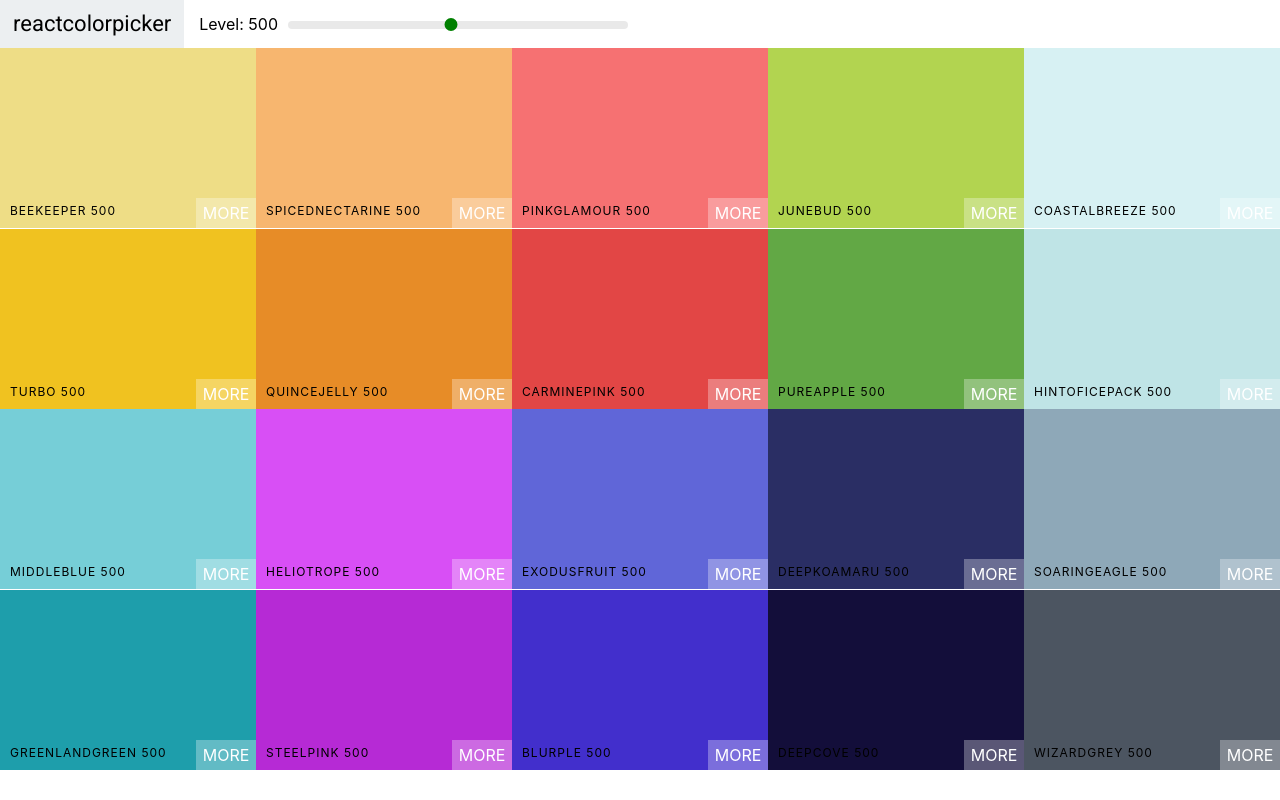
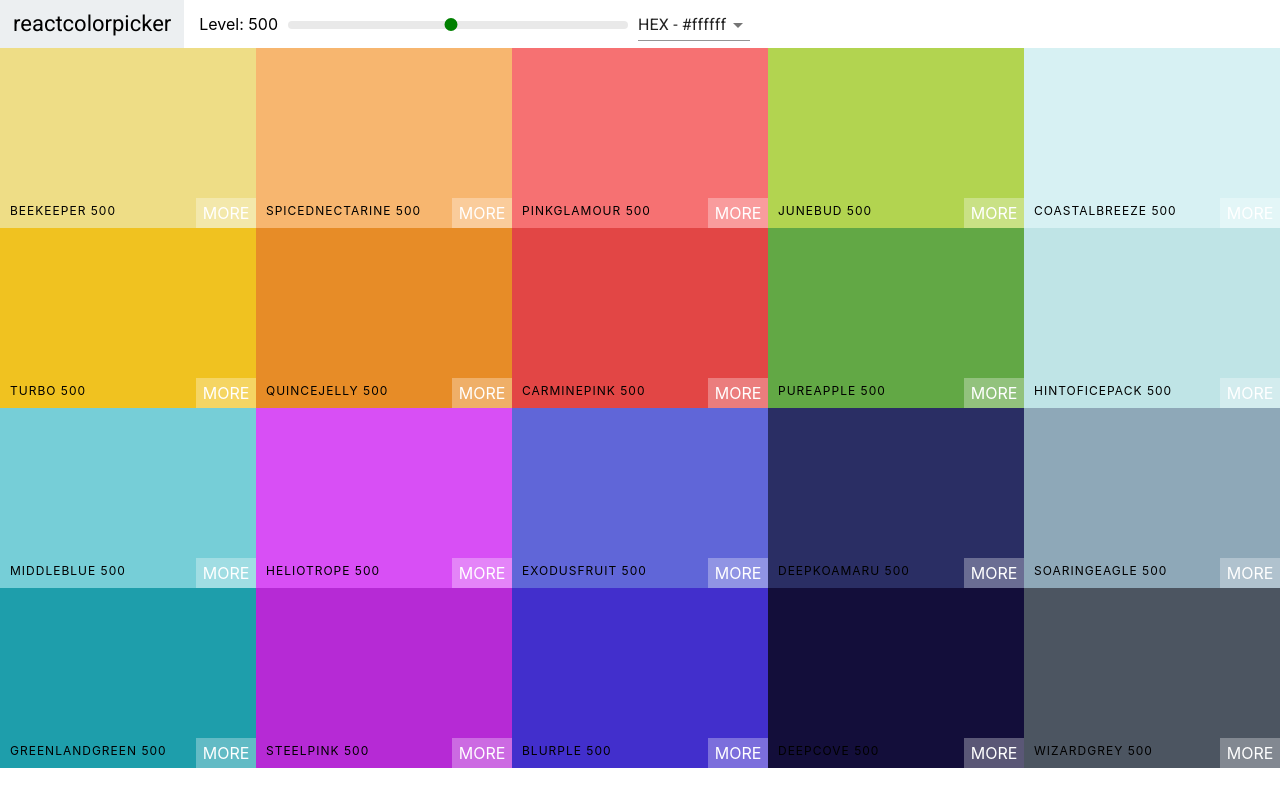
Before and after one commit to garry-singh/massive-color-project, a React (Create React App) app: page / in a window 1280 px wide. Built offline with nearby package versions, Linux system fonts and the light colour scheme.

Commit message:
Added Material UI and Select

```diff
--- a/package.json
+++ b/package.json
@@ -3,6 +3,7 @@
   "version": "0.1.0",
   "private": true,
   "dependencies": {
+    "@material-ui/core": "^4.3.2",
     "chroma-js": "^2.0.4",
     "rc-slider": "^8.6.13",
     "react": "^16.9.0",
--- a/src/ColorBox.css
+++ b/src/ColorBox.css
@@ -5,7 +5,7 @@
 	display: inline-block;
 	position: relative;
 	cursor: pointer;
-	margin-bottom: -3.5px;
+	margin-bottom: -3.9px;
 }
 
 .copy-button {
--- a/src/Navbar.js
+++ b/src/Navbar.js
@@ -1,11 +1,29 @@
 import React, { Component } from 'react';
+import Select from '@material-ui/core/Select';
+import MenuItem from '@material-ui/core/MenuItem';
 import Slider from 'rc-slider';
 import 'rc-slider/assets/index.css';
 import './Navbar.css';
 
 class Navbar extends Component {
+	constructor(props) {
+		super(props);
+		this.state = {
+			format: 'hex'
+		};
+		this.handleChange = this.handleChange.bind(this);
+	}
+
+	handleChange(evt) {
+		this.setState({
+			format: evt.target.value
+		});
+		this.props.handleChange(evt.target.value);
+	}
+
 	render() {
 		const { level, changeLevel } = this.props;
+		const { format } = this.state;
 		return (
 			<header className="Navbar">
 				<div className="logo">
@@ -17,6 +35,13 @@
 						<Slider defaultValue={level} min={100} max={900} step={100} onAfterChange={changeLevel} />
 					</div>
 				</div>
+				<div className="select-container">
+					<Select value={format} onChange={this.handleChange}>
+						<MenuItem value="hex">HEX - #ffffff</MenuItem>
+						<MenuItem value="rgb">RGB - rgb(255,255,255)</MenuItem>
+						<MenuItem value="rgba">RGBA - rgba(255,255,255,1.0)</MenuItem>
+					</Select>
+				</div>
 			</header>
 		);
 	}
--- a/src/Palette.js
+++ b/src/Palette.js
@@ -7,9 +7,11 @@
 	constructor(props) {
 		super(props);
 		this.state = {
-			level: 500
+			level: 500,
+			format: 'hex'
 		};
 		this.changeLevel = this.changeLevel.bind(this);
+		this.changeFormat = this.changeFormat.bind(this);
 	}
 
 	changeLevel(level) {
@@ -18,13 +20,19 @@
 		});
 	}
 
+	changeFormat(val) {
+		this.setState({
+			format: val
+		});
+	}
+
 	render() {
 		const { colors } = this.props.palette;
-		const { level } = this.state;
-		const colorBoxes = colors[level].map((color) => <ColorBox background={color.hex} name={color.name} />);
+		const { level, format } = this.state;
+		const colorBoxes = colors[level].map((color) => <ColorBox background={color[format]} name={color.name} />);
 		return (
 			<div className="Palette">
-				<Navbar level={level} changeLevel={this.changeLevel} />
+				<Navbar level={level} changeLevel={this.changeLevel} handleChange={this.changeFormat} />
 				<div className="Palette-colors">{colorBoxes}</div>
 				{/* Footer */}
 			</div>
```
Also changed, not shown: 1 other file (tests, documents, lock files or other folders).
